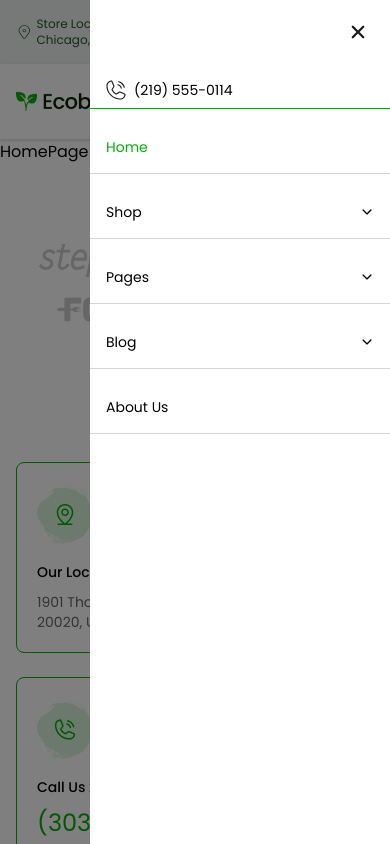
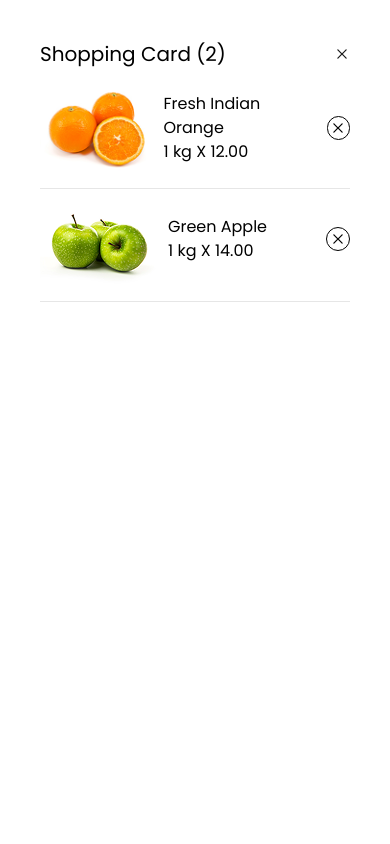
Before and after one commit to itsdevelopershakil/organic-food-e-commerce, a React (Vite) app: page / in a window 390 px wide. Both pictures are taken after a click on the button 364 px from the left and 102 px from the top of the page. Shown: the top 844 px of the page. Built offline with nearby package versions, Linux system fonts and the light colour scheme; the HTML template or start-up script is replaced by a standard one.

Commit message:
cart section created

```diff
--- /dev/null
+++ b/src/partials/headers/CartBar.tsx
@@ -0,0 +1,70 @@
+import { RxCross2 } from 'react-icons/rx';
+import apple from '../../assets/images/products/apple.png';
+import orange from '../../assets/images/products/orange.png';
+import Divider from '../../components/Divider';
+
+type cartbarProps = {
+    close: (value: boolean) => void;
+    open: boolean;
+};
+
+const CartBar: React.FC<cartbarProps> = ({ close, open }) => {
+    return (
+        <div
+            className={`fixed block top-0 left-0 w-full duration-100 h-screen bg-black/50 z-[999999] ${
+                open ? 'opacity-100 visible' : 'opacity-0 invisible'
+            }`}
+        >
+            <div
+                className={`h-full w-full max-w-[456px] bg-white ml-auto relative duration-300 p-10 ${
+                    open ? 'translate-x-0' : 'translate-x-full'
+                }`}
+            >
+                <div className="flex justify-between">
+                    <h3 className="text-xl">Shopping Card (2)</h3>
+                    <button
+                        className=""
+                        type="button"
+                        onClick={() => close(false)}
+                    >
+                        <RxCross2 className="cursor-pointer text-[#1a1a1a] size-4" />
+                    </button>
+                </div>
+                <div className="pt-3">
+                    <div>
+                        <div className="flex gap-2 items-center mb-3">
+                            <div className="w-[120px]">
+                                <img src={orange} alt="" />
+                            </div>
+                            <div className="">
+                                <p>Fresh Indian Orange</p>
+                                <p>1 kg X 12.00</p>
+                            </div>
+                            <button className="ml-auto cursor-pointer w-6 h-6 rounded-full border flex justify-center items-center">
+                                <RxCross2 />
+                            </button>
+                        </div>
+                        <Divider className="h-px w-full bg-[#E6E6E6]" />
+                    </div>
+                    <div>
+                        <div className="flex gap-2 items-center mb-3">
+                            <div className="w-[120px]">
+                                <img src={apple} alt="" />
+                            </div>
+                            <div>
+                                <p>Green Apple</p>
+                                <p>1 kg X 14.00</p>
+                            </div>
+                            <button className="ml-auto cursor-pointer w-6 h-6 rounded-full border flex justify-center items-center">
+                                <RxCross2 />
+                            </button>
+                        </div>
+                        <Divider className="h-px w-full bg-[#E6E6E6]" />
+                    </div>
+                </div>
+            </div>
+        </div>
+    );
+};
+
+export default CartBar;
--- a/src/partials/headers/HomePageHeader.tsx
+++ b/src/partials/headers/HomePageHeader.tsx
@@ -10,12 +10,14 @@ import ShoppingBag from '../../assets/icons/ShoppingBag';
 import logo from '../../assets/images/logos/Logo.png';
 import Divider from '../../components/Divider';
 import BottomBar from './BottomBar';
+import CartBar from './CartBar';
 import Navbar from './Navbar';
 import Sidebar from './Sidebar';
 import Topbar from './Topbar';
 
 const HomePageHeader = () => {
     const [openSideBar, setOpentSideBar] = useState(false);
+    const [openCartBar, setOpentCartBar] = useState(false);
     const isLoggedIn = false;
     return (
         <>
@@ -119,7 +121,12 @@ const HomePageHeader = () => {
                                             <FavouriteIcon className="size-5 sm:size-6 cursor-pointer" />
                                         </button>
                                         <Divider className="h-6 w-px bg-black md:block hidden" />
-                                        <div className="flex gap-3">
+                                        <div
+                                            className="flex gap-3 cursor-pointer"
+                                            onClick={() =>
+                                                setOpentCartBar(true)
+                                            }
+                                        >
                                             <button className="relative">
                                                 <ShoppingBag className="size-6 sm:size-7 cursor-pointer" />
                                                 <div className="absolute top-0 right-0 text-xs bg-primary h-4 w-4 rounded-full flex items-center justify-center text-white">
@@ -155,6 +162,7 @@ const HomePageHeader = () => {
                 )}
             </header>
             <Sidebar close={setOpentSideBar} open={openSideBar} />
+            <CartBar close={setOpentCartBar} open={openCartBar} />
         </>
     );
 };
```
Also changed, not shown: src/assets/images/products/apple.png (added), src/assets/images/products/orange.png (added).
